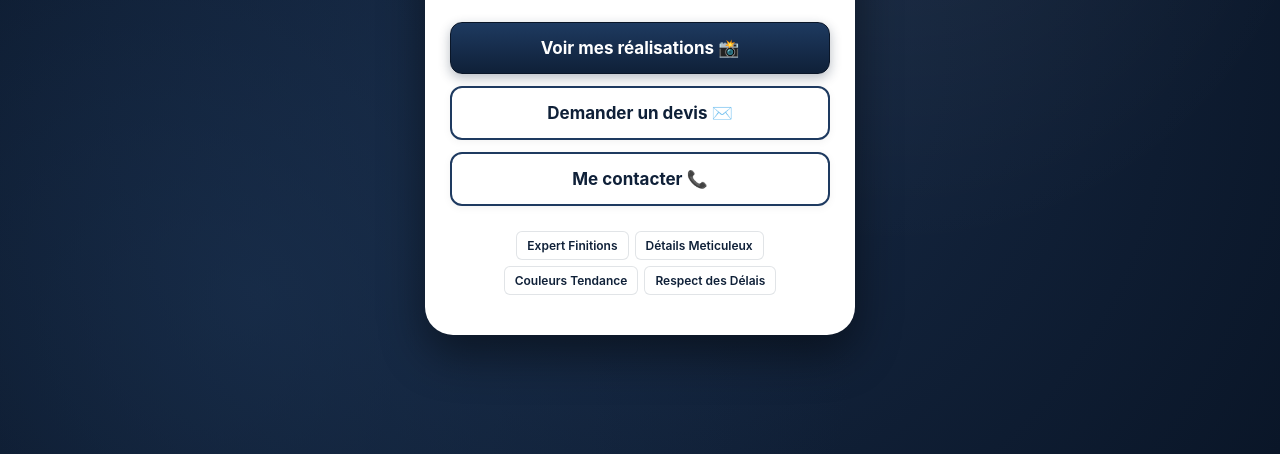
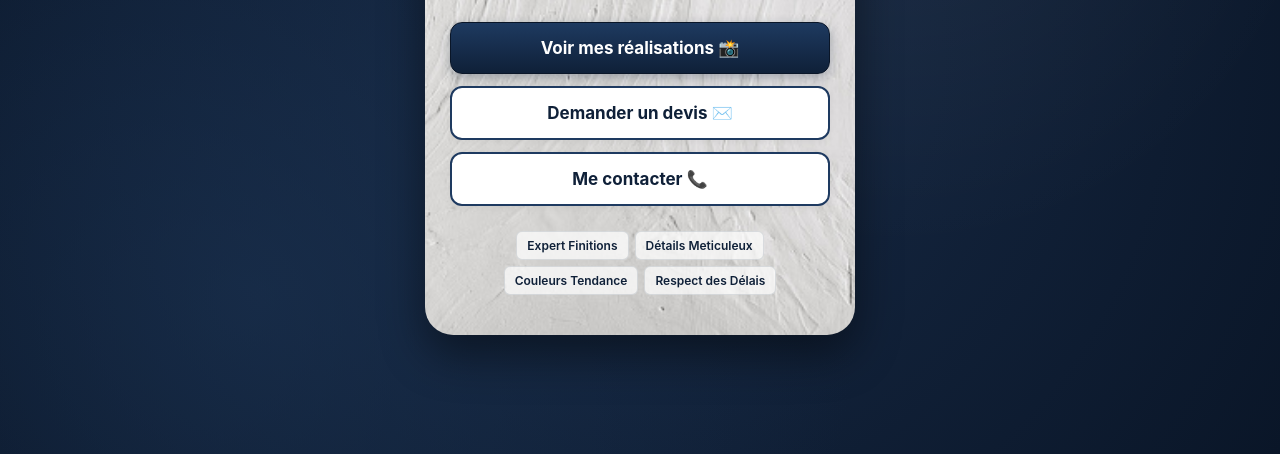
Before and after one commit to mgpro216060/mgpro216006, a plain HTML site: page index.html in a window 1280 px wide. Shown: the part 346-800 px from the top of the page. Drawn offline with Linux system fonts and the light colour scheme.

Commit message:
Update index.html

```diff
--- a/index.html
+++ b/index.html
@@ -42,7 +42,7 @@
       background-color: #ffffff;
 
       /* Ton image de coups de peinture */
-      background-image: url('blan.jpg');
+      background-image: url('blanc.jpg');
       background-size: cover;
       background-position: center;
       background-repeat: no-repeat;
```
